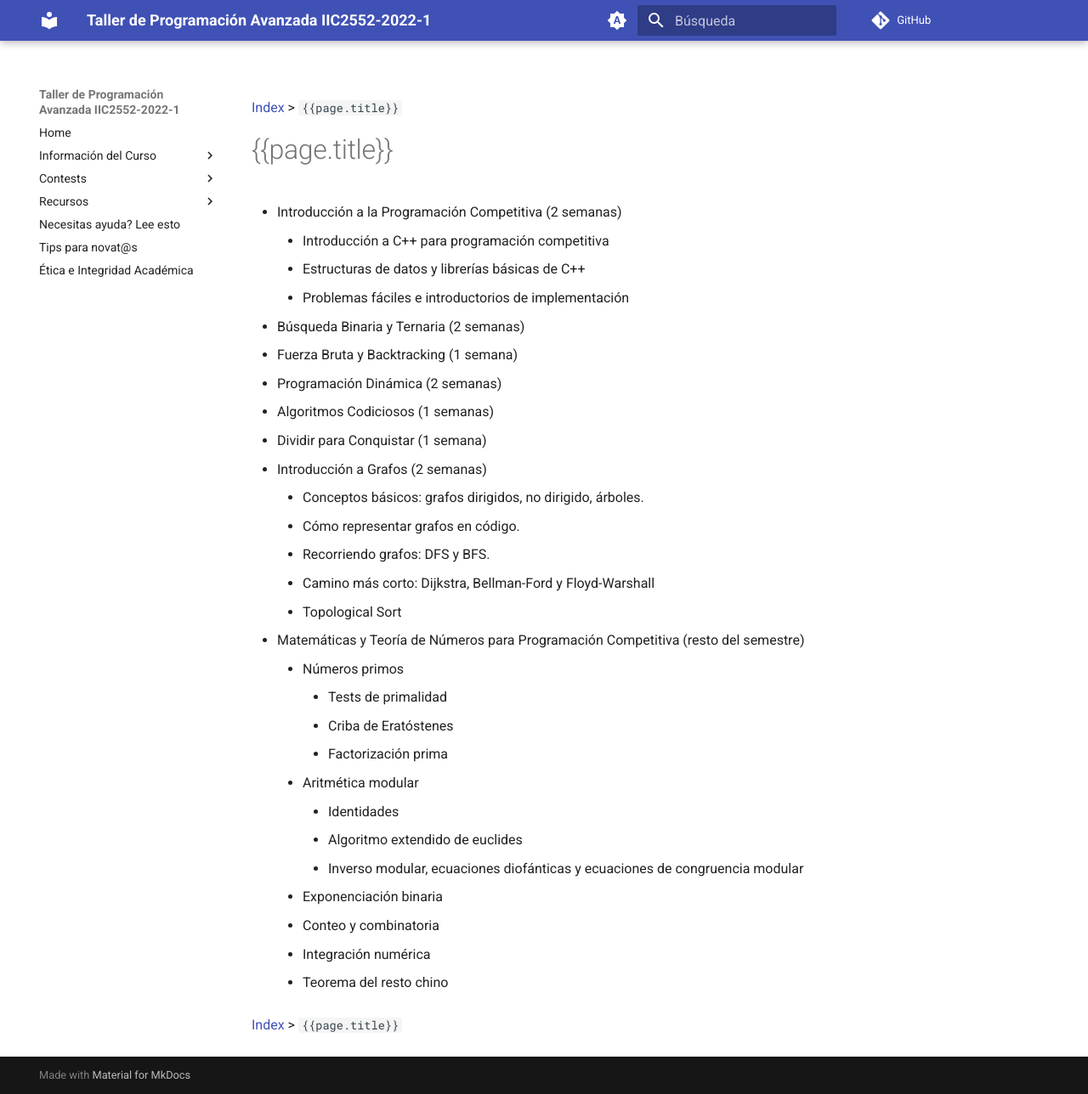
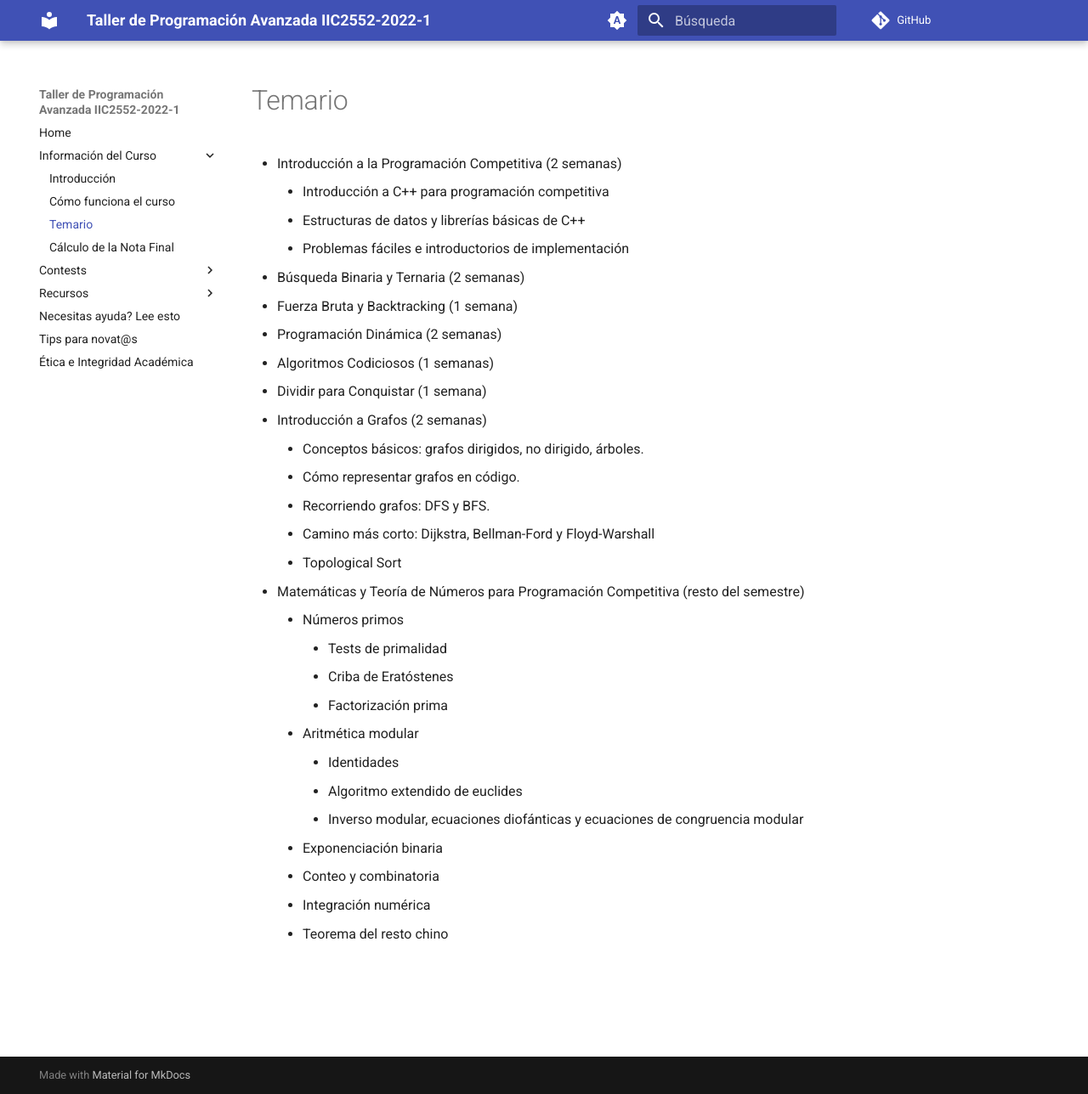
Before and after one commit to Wh4rp/Taller-CP, an MkDocs documentation site: the page built from docs/about/temario.md, in a window 1280 px wide and 1288 px high. Shown: the whole window at 85% size. Built offline with MkDocs 1.6.1 and Material for MkDocs 9.7.7, drawn with Linux system fonts in a browser that asks for light colours; comment, search, counter and statistics services are not loaded.

Commit message:
added temario.md

````diff
--- a/docs/temario.md
+++ b/docs/about/temario.md
@@ -2,9 +2,7 @@
 title: Temario
 ---
 
-[Index](index) > ```{{page.title}}```
-
-# {{page.title}}
+# Temario
 
 - Introducción a la Programación Competitiva (2 semanas)
     - Introducción a C++ para programación competitiva
@@ -34,5 +32,3 @@ title: Temario
     - Conteo y combinatoria
     - Integración numérica
     - Teorema del resto chino
-
-[Index](index) > ```{{page.title}}```
--- a/mkdocs.yml
+++ b/mkdocs.yml
@@ -6,6 +6,7 @@ nav:
   - Información del Curso:
     - Introducción: about/introduction.md
     - Cómo funciona el curso: about/how_course_works.md
+    - Temario: about/temario.md
     - Cálculo de la Nota Final: about/grading.md
   - Contests:
     - contests/index.md
````
